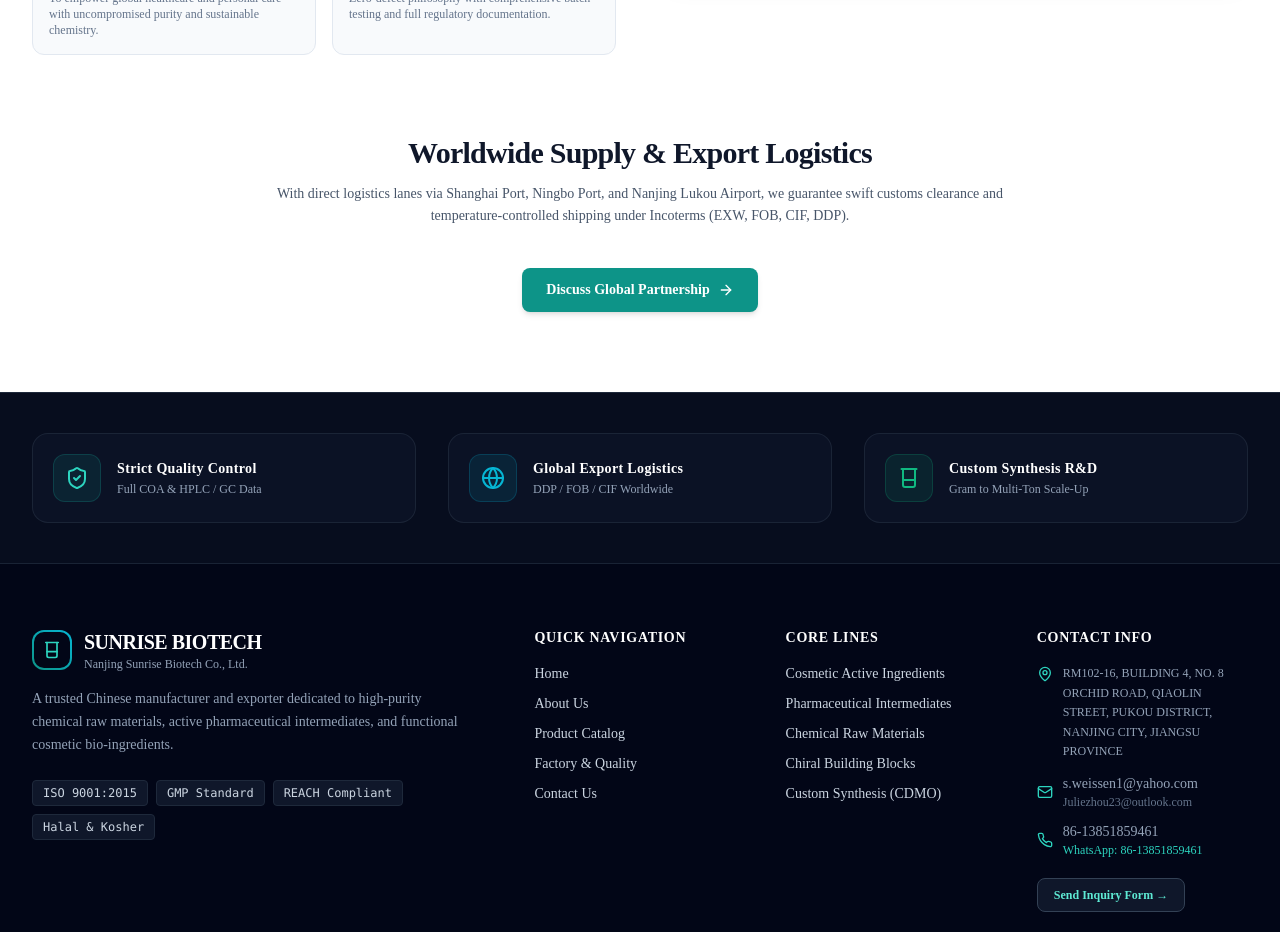
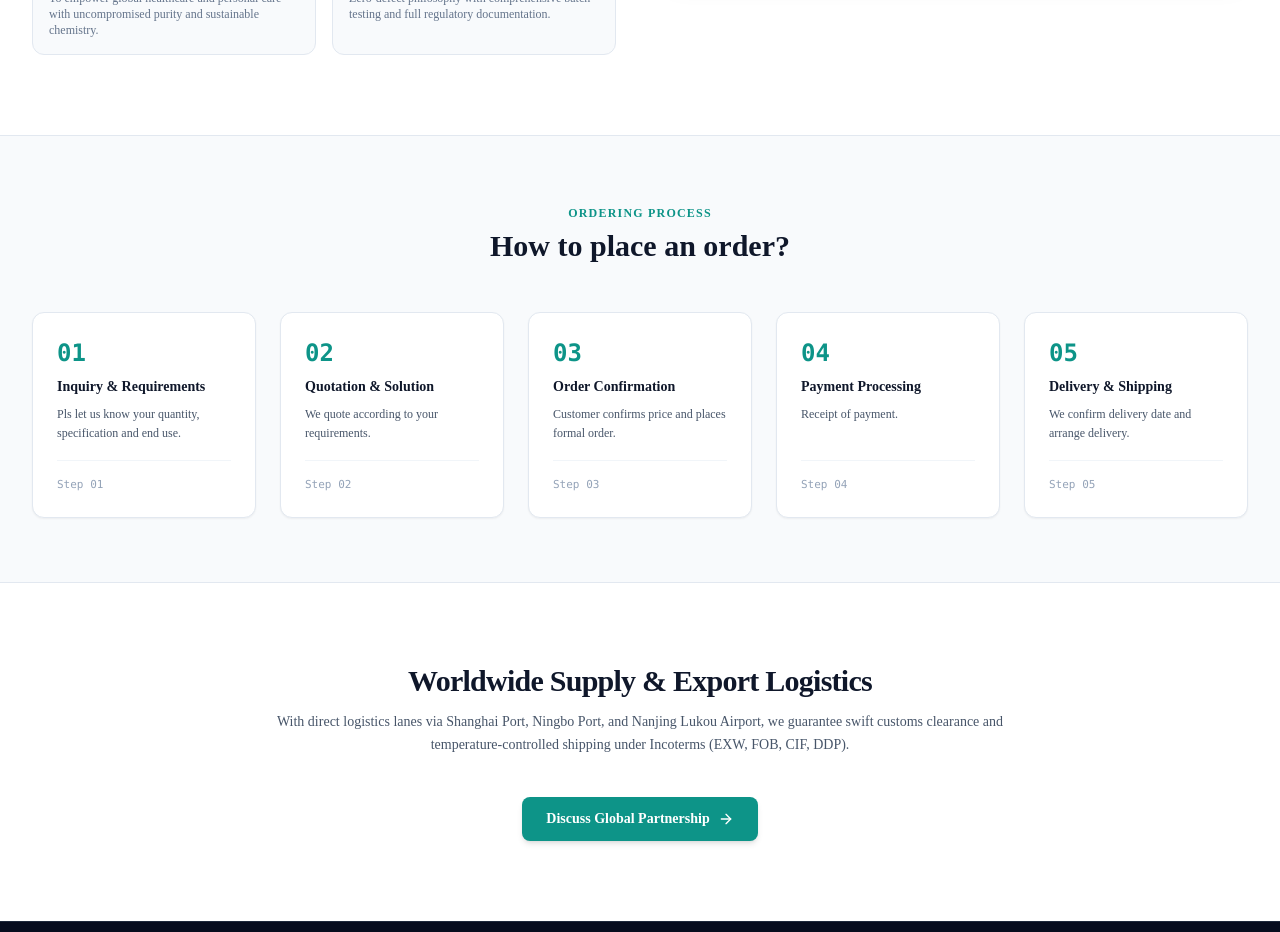
Before and after one commit to wulioo/Sunrise-web, a Next.js app: page /about in a window 1280 px wide. Shown: the part 920-1852 px from the top of the page. Built offline with nearby package versions, Linux system fonts and the light colour scheme.

Commit message:
feat: replace milestones with How to place an order section

```diff
--- a/src/app/about/page.tsx
+++ b/src/app/about/page.tsx
@@ -4,31 +4,31 @@ import { Shield, Target, Award, Users, CheckCircle2, ArrowRight, Building, Beake
 import { COMPANY_INFO } from '@/data/company';
 
 export default function AboutPage() {
-  const MILESTONES = [
+  const ORDER_STEPS = [
     {
-      year: '2016',
-      title: 'Company Foundation',
-      desc: 'Established in Nanjing Jiangbei High-Tech Zone, launching our primary fine chemical raw material trading and synthesis lab.',
+      step: '01',
+      title: 'Inquiry & Requirements',
+      desc: 'Pls let us know your quantity, specification and end use.',
     },
     {
-      year: '2018',
-      title: 'ISO 9001 & First Cleanroom',
-      desc: 'Achieved ISO 9001:2015 certification and commissioned a 1,000 m² cleanroom for pharma intermediate drying and packing.',
+      step: '02',
+      title: 'Quotation & Solution',
+      desc: 'We quote according to your requirements.',
     },
     {
-      year: '2021',
-      title: 'Bio-Fermentation & Cosmetic Expansion',
-      desc: 'Expanded into premium cosmetic active ingredients including high-purity Ectoine, Ergothioneine, and bio-fermented peptides.',
+      step: '03',
+      title: 'Order Confirmation',
+      desc: 'Customer confirms price and places formal order.',
     },
     {
-      year: '2024',
-      title: 'Global Export Milestone',
-      desc: 'Surpassed exports to over 40 countries across Europe, North America, Japan, Korea, and Southeast Asia.',
+      step: '04',
+      title: 'Payment Processing',
+      desc: 'Receipt of payment.',
     },
     {
-      year: '2026',
-      title: 'New Smart Reactor Facility',
-      desc: 'Operationalized computerized 8,000L reaction lines with dedicated Class 100k aseptic processing suites.',
+      step: '05',
+      title: 'Delivery & Shipping',
+      desc: 'We confirm delivery date and arrange delivery.',
     },
   ];
 
@@ -108,6 +108,31 @@ export default function AboutPage() {
       </section>
 
 
+      {/* Ordering Process */}
+      <section className="bg-slate-50 border-y border-slate-200 py-16">
+        <div className="max-w-7xl mx-auto px-4 sm:px-6 lg:px-8">
+          <div className="text-center max-w-2xl mx-auto mb-12">
+            <span className="text-xs font-bold uppercase tracking-widest text-brand-600">Ordering Process</span>
+            <h2 className="text-3xl font-extrabold text-slate-900 mt-1">How to place an order?</h2>
+          </div>
+
+          <div className="grid grid-cols-1 md:grid-cols-5 gap-6">
+            {ORDER_STEPS.map((item) => (
+              <div key={item.step} className="bg-white p-6 rounded-xl border border-slate-200 relative flex flex-col justify-between shadow-sm">
+                <div>
+                  <span className="text-2xl font-extrabold text-brand-600 font-mono">{item.step}</span>
+                  <h3 className="font-bold text-slate-900 text-sm mt-2">{item.title}</h3>
+                  <p className="text-xs text-slate-600 mt-2 leading-relaxed">{item.desc}</p>
+                </div>
+                <div className="pt-4 mt-4 border-t border-slate-100 text-[11px] font-mono text-slate-400">
+                  Step {item.step}
+                </div>
+              </div>
+            ))}
+          </div>
+        </div>
+      </section>
+
       {/* Global Supply Network */}
       <section className="max-w-7xl mx-auto px-4 sm:px-6 lg:px-8 text-center space-y-6">
         <div className="max-w-3xl mx-auto space-y-3">
```
